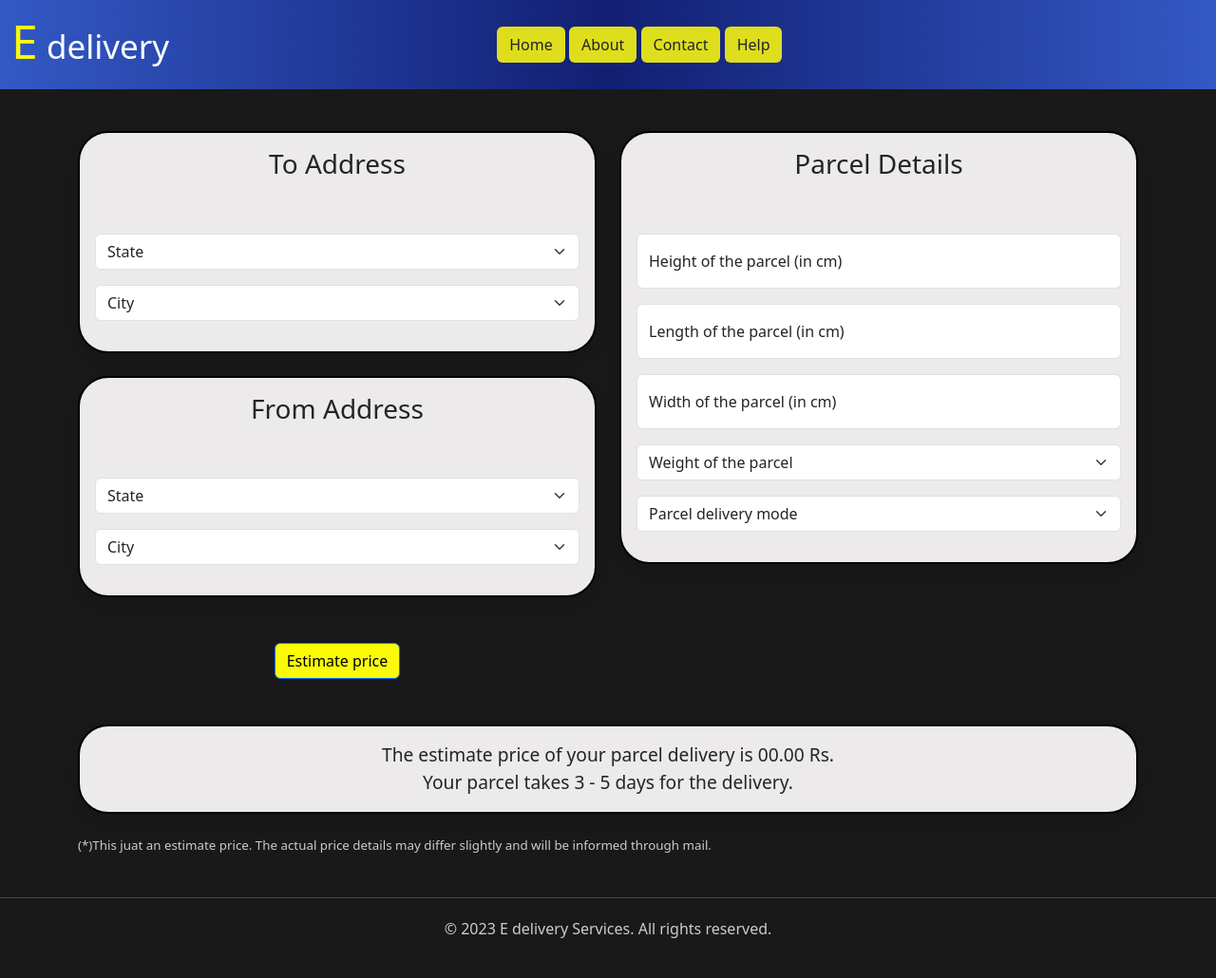
After one commit to YannamYeswanth/COURIER-PARCEL-DELIVERY-DATABASE-MANAGEMENT-SYSTEM, a Django app: template Parcel_delivery/courier_service/templates/estimate.html in a window 1280 px wide. The commit adds this page. Shown: the whole page at 95% size. Run offline with Django 4.2, Linux system fonts and the light colour scheme; the template is opened without the code that fills it, so the values that code supplies are empty.

Commit message:
estimate page

```diff
--- /dev/null
+++ b/Parcel_delivery/courier_service/templates/estimate.html
@@ -0,0 +1,187 @@
+<!doctype html>
+<html lang="en">
+  <head>
+    <meta charset="utf-8">
+    <meta name="viewport" content="width=device-width, initial-scale=1">
+    <title>Estimate Price</title>
+    <link href="https://cdn.jsdelivr.net/npm/bootstrap@5.3.2/dist/css/bootstrap.min.css" rel="stylesheet" integrity="sha384-T3c6CoIi6uLrA9TneNEoa7RxnatzjcDSCmG1MXxSR1GAsXEV/Dwwykc2MPK8M2HN" crossorigin="anonymous">
+  </head>
+  <style>
+      body{
+        background-color: #191919;
+        /* background-image: url(https://img.freepik.com/premium-vector/warehouse-worker-loading-boxes-truck-courier-delivery-guy-carrying-cardboard-container-packages-parcels-truck-warehouse-worker_327176-201.jpg); */
+        background-size: 100% 40%;
+        background-repeat: no-repeat;
+      }
+      nav{
+        background: linear-gradient(to right, rgb(51, 89, 197),rgb(18, 31, 115),rgb(51, 89, 197));
+
+      }
+      .navbar-brand{
+          color: white ;
+          font-size: 35px;
+
+      }
+      .navbar-na{
+        text-align: center;
+        /* border-width: 40%; */
+        padding: 2%;
+        border-radius: 2%;
+
+      }
+
+      .btn{
+        background-color: rgb(222, 222, 28);
+        /* margin-right: 3%; */
+      }
+
+      .btn:hover {
+        background-color: rgb(195, 195, 45);
+        color: rgb(16, 43, 220); /* Change text color on hover for better visibility */
+      }
+
+
+  </style>
+  <body>
+    <nav class="navbar navbar-expand-lg navbar-dark bg-primary fixed-top" >
+        <div class="container-fluid" >
+          <h1 class="navbar-brand" ><span style=" color: rgb(251, 251, 7); font-size: 50px">E</span> delivery</h1>
+          <button class="navbar-toggler" type="button" data-bs-toggle="collapse" data-bs-target="#navbarNavAltMarkup" aria-controls="navbarNavAltMarkup" aria-expanded="false" aria-label="Toggle navigation">
+            <span class="navbar-toggler-icon"></span>
+          </button>
+          <div class="collapse navbar-collapse"  id="navbarNavAltMarkup" style="text-align: center; margin-left: 25%;">
+            <div class="navbar-na">
+              <a type="button" class="btn ">Home</a>
+              <a type="button" class="btn ">About</a>
+              <a type="button" class="btn ">Contact</a>
+              <a type="button" class="btn ">Help</a>
+            </div>
+          </div>
+        </div>
+    </nav>
+    <div class="container text-center">
+        <div class="row">
+          <div class="col" style="margin-top: 10%;">
+            <form>
+
+                <div class="border border-2 shadow rounded rounded-5 border-black p-3 my-4" style="background-color: rgb(236, 234, 234);" >
+
+                    <h3>To Address</h3><br><br>
+
+                <div class="mb-3">
+                  <select class="form-select" aria-label="Default select example">
+                    <option selected>State</option>
+                    <option value="1">Telangana</option>
+                    <option value="2">Tamilnadu</option>
+                    <option value="3">Karnataka</option>
+                    <option value="4">Maharashtra</option>
+                    <option value="5">Delhi</option>
+                    <option value="6">Madhya Pradesh</option>
+                    <option value="7">West Bengal</option>
+                  </select>
+                </div>
+                  <div class="mb-3">
+                    <select class="form-select" aria-label="Default select example">
+                      <option selected>City</option>
+                      <option value="1">Hyderabad</option>
+                      <option value="2">Chennai</option>
+                      <option value="3">Benguluru</option>
+                      <option value="4">Mumbai</option>
+                      <option value="5">Delhi</option>
+                      <option value="6">Indore</option>
+                      <option value="7">Kolkata</option>
+                    </select>
+                  </div>
+                </div>
+                <div class="border border-2 shadow rounded rounded-5 border-black p-3 my-4" style="background-color: rgb(236, 234, 234);">
+                  <h3>From Address</h3><br><br>
+
+
+                  <div class="mb-3">
+                    <select class="form-select" aria-label="Default select example">
+                      <option selected>State</option>
+                      <option value="1">Telangana</option>
+                      <option value="2">Tamilnadu</option>
+                      <option value="3">Karnataka</option>
+                      <option value="4">Maharashtra</option>
+                      <option value="5">Delhi</option>
+                      <option value="6">Madhya Pradesh</option>
+                      <option value="7">West Bengal</option>
+                    </select>
+                  </div>
+                  <div class="mb-3">
+                    <select class="form-select" aria-label="Default select example">
+                      <option selected>City</option>
+                      <option value="1">Hyderabad</option>
+                      <option value="2">Chennai</option>
+                      <option value="3">Benguluru</option>
+                      <option value="4">Mumbai</option>
+                      <option value="5">Delhi</option>
+                      <option value="6">Indore</option>
+                      <option value="7">Kolkata</option>
+                    </select>
+                  </div>
+                </div>
+
+                <button type="submit" class="btn btn-primary m-4" style="background-color: rgb(251, 251, 7); color: black;">Estimate price</button>
+              </form>
+          </div>
+          <div class="col" style="margin-top: 10%;">
+            <div class="border border-2 shadow rounded rounded-5 border-black p-3 my-4" style="background-color: rgb(236, 234, 234);">
+                <h3>Parcel Details</h3><br><br>
+
+                <div class="form-floating mb-3">
+                    <input type="number" class="form-control" id="floatingInput" placeholder="name@example.com">
+                    <label for="floatingInput">Height of the parcel (in cm)</label>
+                </div>
+                <div class="form-floating mb-3">
+                    <input type="number" class="form-control" id="floatingPassword" placeholder="Password">
+                    <label for="floatingPassword">Length of the parcel (in cm)</label>
+                </div>
+                <div class="form-floating mb-3">
+                    <input type="number" class="form-control" id="floatingPassword" placeholder="Password">
+                    <label for="floatingPassword">Width of the parcel (in cm)</label>
+                </div>
+                <div class="mb-3">
+                  <select class="form-select" aria-label="Default select example">
+                    <option selected>Weight of the parcel</option>
+                    <option value="1">Below 5kg</option>
+                    <option value="2">5kg to 10kg</option>
+                    <option value="3">10kg to 20 kg</option>
+                    <option value="4">20kg to 30 kg</option>
+                    <option value="5">Above 30kg</option>
+                  </select>
+
+                </div>
+                <div class="mb-3">
+                  <select class="form-select" aria-label="Default select example">
+                    <option selected>Parcel delivery mode</option>
+                    <option value="1">Normal delivery</option>
+                    <option value="2">Fast delivery</option>
+                    <option value="3">Super fast delivery</option>
+                    <option value="4">Instant delivery</option>
+                  </select>
+                </div>
+            </div>
+          </div>
+
+        </div>
+    </div>
+    <div class="container text-center">
+        <div class="border border-2 shadow rounded rounded-5 border-black p-3 my-4" style="background-color: rgb(236, 234, 234); font-size: larger;">
+            The estimate price of your parcel delivery is 00.00 Rs. <br>
+            Your parcel takes 3 - 5 days for the delivery.
+        </div>
+    </div>
+    <div class="container" style="color: #ccc; font-size: smaller;">
+        (*)This juat an estimate price. The actual price details may differ slightly and will be informed through mail.
+    </div>
+    <footer class="text-center py-4" style="color: #ccc;">
+      <hr style="border-top: 1px solid #ccc; margin: 20px 0;">
+      <p>&copy; 2023 E delivery Services. All rights reserved.</p>
+  </footer>
+
+  <script src="https://cdn.jsdelivr.net/npm/bootstrap@5.3.2/dist/js/bootstrap.bundle.min.js" integrity="sha384-C6RzsynM9kWDrMNeT87bh95OGNyZPhcTNXj1NW7RuBCsyN/o0jlpcV8Qyq46cDfL" crossorigin="anonymous"></script>
+
+</body>
+</html>
--- a/Parcel_delivery/courier_service/templates/place_parcel.html
+++ b/Parcel_delivery/courier_service/templates/place_parcel.html
@@ -259,7 +259,7 @@
 
       </div>
     </div>
-    <footer class="text-center py-4">
+    <footer class="text-center py-4" style="color: #ccc;">
       <hr style="border-top: 1px solid #ccc; margin: 20px 0;">
       <p>&copy; 2023 E delivery Services. All rights reserved.</p>
   </footer>
```
